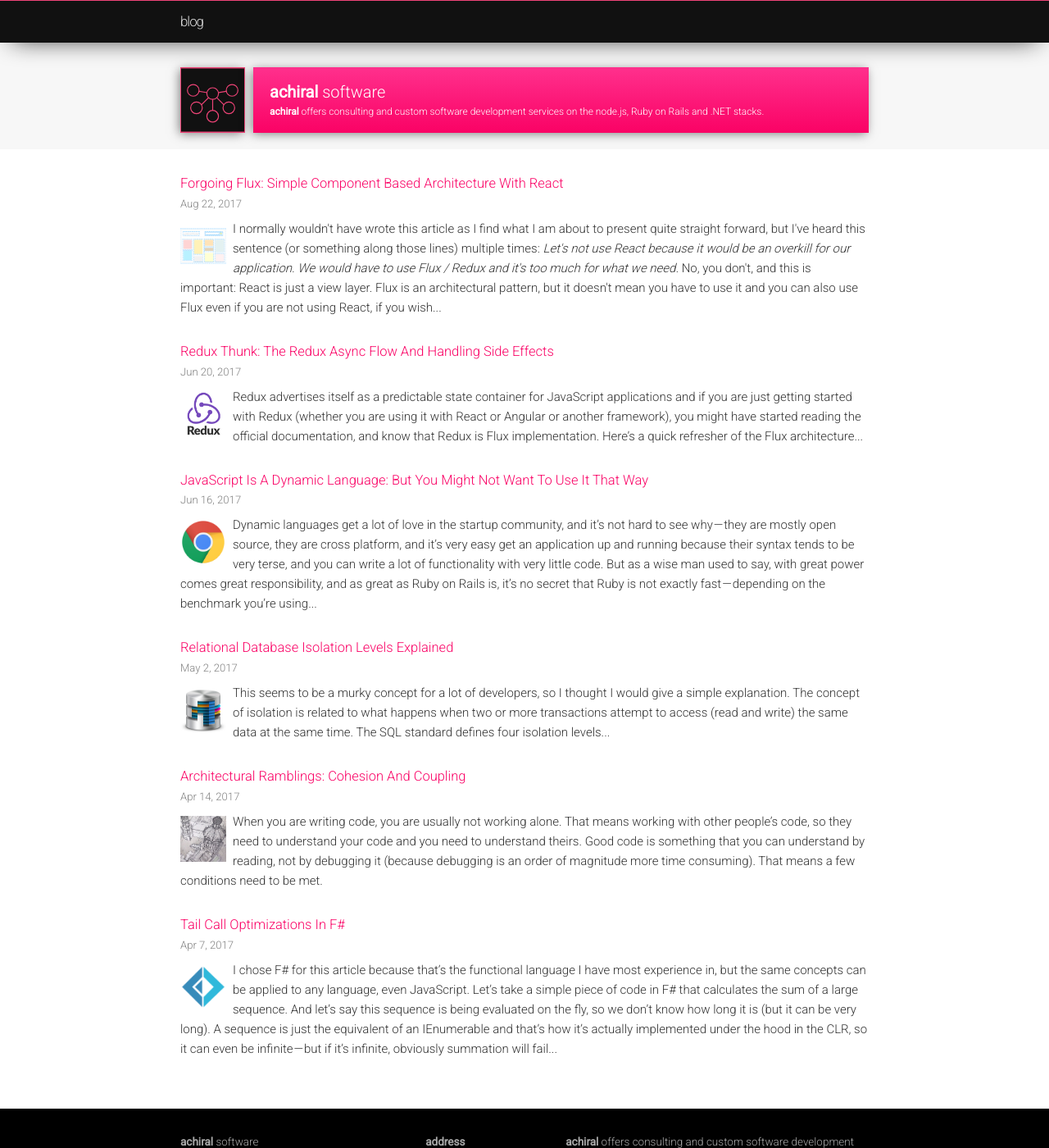
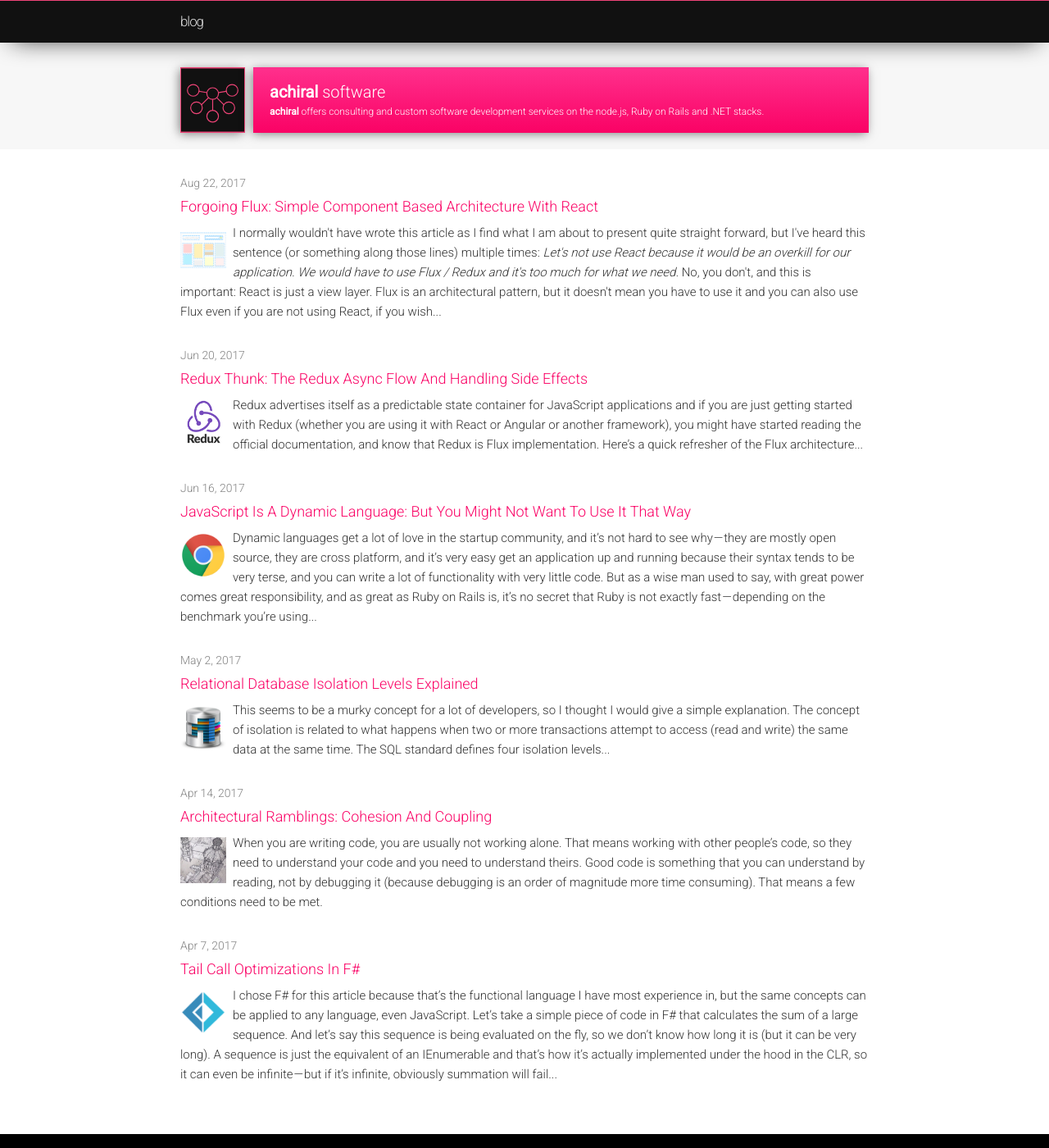
Before and after one commit to toaderflorin/eksia, a Jekyll site: the page built from index.md, in a window 1280 px wide and 1400 px high. Shown: the whole window at 82% size. Built offline with Jekyll 4.4.1, drawn with Linux system fonts in a browser that asks for light colours.

Commit message:
Design tweaks to date.

```diff
--- a/_layouts/home.html
+++ b/_layouts/home.html
@@ -9,11 +9,12 @@ layout: default
   <ul class="post-list">
     {% for post in site.posts %}
     <li>
+      {% assign date_format = site.minima.date_format | default: "%b %-d, %Y" %}
+      <span class="post-meta">{{ post.date | date: date_format }}</span>
       <h2>
         <a class="post-link" href="{{ post.url | relative_url }}">{{ post.title | escape }}</a>
       </h2>
-      {% assign date_format = site.minima.date_format | default: "%b %-d, %Y" %}
-      <span class="post-meta">{{ post.date | date: date_format }}</span>
+
       <div class="post-description">
         <img src="images/{{ post.icon }}" style="float: left; height: 56px; width: 56px; margin-right: 8px; margin-top: 5px;" />
         {{ post.description }}
--- a/_sass/minima/_layout.scss
+++ b/_sass/minima/_layout.scss
@@ -189,14 +189,16 @@
 }
 
 .post-meta {
-  font-size: $small-font-size;
+  @include relative-font-size(0.93);
   color: $grey-color;
+  margin-bottom: 18px;
 }
 
 .post-link {
   display: block;
   font-family: "Roboto";
-  @include relative-font-size(1.1);
+  margin-top: 3px;
+  @include relative-font-size(1.2);
 }
 
 .post-header {
```
Also changed, not shown: 3 other files.
